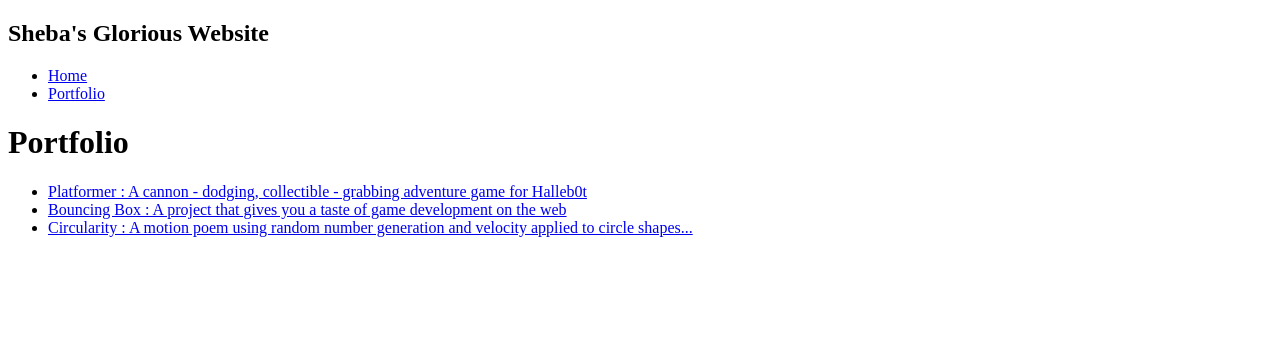
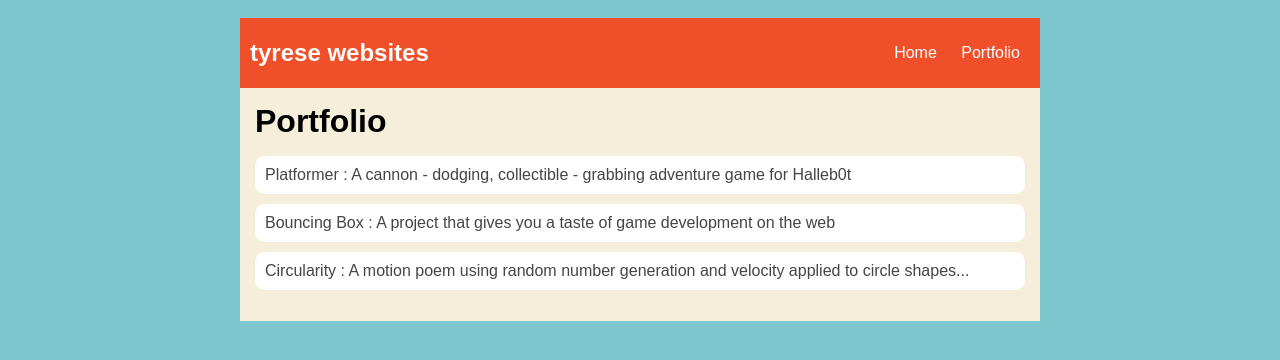
Before and after one commit to Tyrese312005/Tyrese312005.github.io, a plain HTML site: page portfolio.html in a window 1280 px wide. Drawn offline with Linux system fonts and the light colour scheme.

Commit message:
add portfolio.html file

```diff
--- a/portfolio.html
+++ b/portfolio.html
@@ -2,12 +2,97 @@
 <html>
 
 <head>
+    <style type="text/css">
+        body {
+            background: rgb(125, 198, 205);
+            color: rgb(45, 45, 45);
+            padding: 10px;
+            font-family: arial;
+        }
+
+        header {
+            font-size: 1.5em;
+            font-weight: bold;
+        }
+
+        #all-contents {
+            max-width: 800px;
+            margin: auto;
+        }
+
+        /* navigation menu */
+        nav {
+            background: rgb(239, 80, 41);
+            margin: 0 auto;
+            display: flex;
+            padding: 10px;
+        }
+
+        h1 {
+            display: flex;
+            align-items: center;
+            color: rgb(255, 255, 255);
+            flex: 1;
+            margin: 0;
+        }
+
+        #nav-ul {
+            list-style-image: none;
+        }
+
+        .nav-li {
+            display: inline-block;
+            padding: 0 10px;
+        }
+
+        .nav-a {
+            text-decoration: none;
+            color: #fff;
+        }
+
+        /* main container area beneath menu */
+        main {
+            background: rgb(245, 238, 219);
+            display: flex;
+        }
+
+        .content {
+            flex: 1;
+            padding: 15px;
+        }
+
+        /* portfolio styles */
+        .content h1 {
+            color: black;
+        }
+
+        #portfolio {
+            list-style-type: none;
+            padding-left: 0;
+        }
+
+        #portfolio li {
+            background: #fff;
+            padding: 10px;
+            border-radius: 10px;
+            margin-bottom: 10px;
+        }
+
+        #portfolio li:hover {
+            background: #eee;
+        }
+
+        #portfolio a {
+            text-decoration: none;
+            color: #454545;
+        }
+    </style>
 </head>
 
 <body>
     <div id="all-contents">
         <nav>
-            <h1>Sheba's Glorious Website</h1>
+            <h1>tyrese websites </h1>
             <ul id="nav-ul">
                 <li class="nav-li">
                     <a class="nav-a" href="index.html">Home</a>
@@ -21,9 +106,12 @@
             <div class="content">
                 <h1>Portfolio</h1>
                 <ul id="portfolio">
-                    <li><a href="projects/platformer/">Platformer : A cannon - dodging, collectible - grabbing adventure game for Halleb0t</a></li>
-                    <li><a href="projects/bouncing-box/">Bouncing Box : A project that gives you a taste of game development on the web </a></li>
-                    <li><a href="projects/circularity/">Circularity : A motion poem using random number generation and velocity applied to circle shapes...</a></li>
+                    <li><a href="projects/platformer/">Platformer : A cannon - dodging, collectible - grabbing adventure
+                            game for Halleb0t</a></li>
+                    <li><a href="projects/bouncing-box/">Bouncing Box : A project that gives you a taste of game
+                            development on the web </a></li>
+                    <li><a href="projects/circularity/">Circularity : A motion poem using random number generation and
+                            velocity applied to circle shapes...</a></li>
                 </ul>
             </div>
         </main>
```
